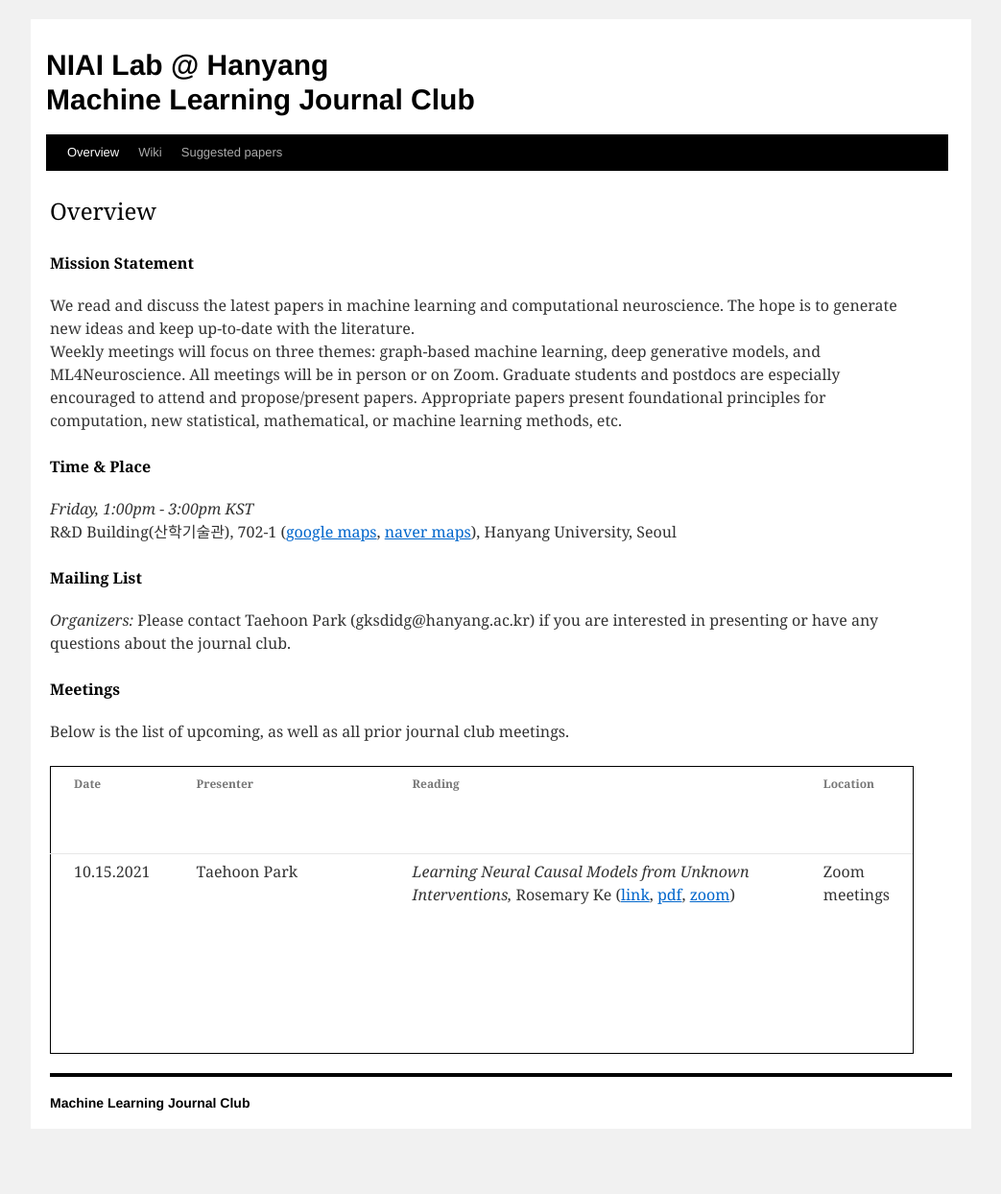
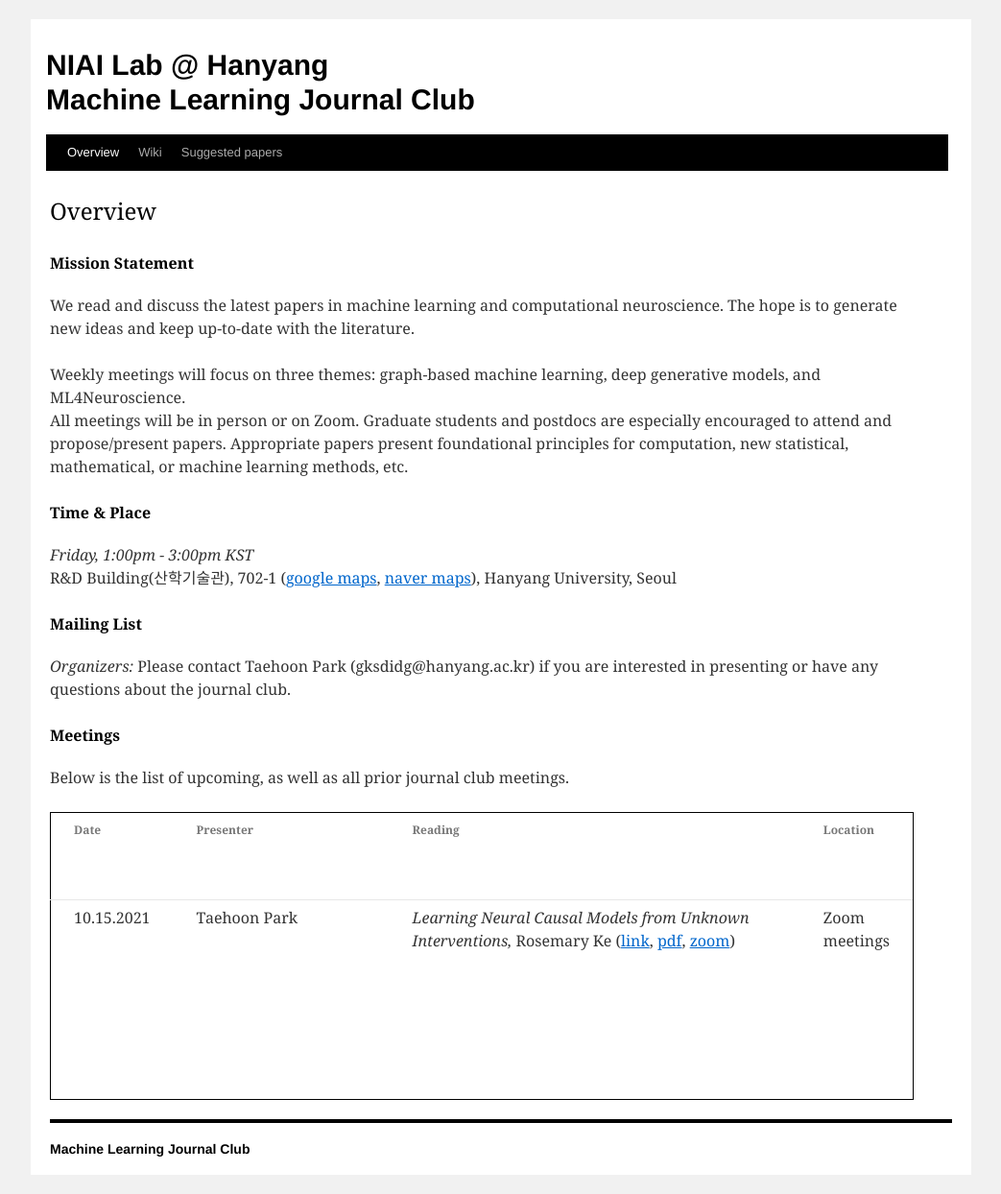
Before and after one commit to niai-lab/GraphML-JC, a Jekyll site: the page built from index.html, in a window 1280 px wide. Shown: the whole page at 96% size, without its empty margins (118-1161 px from the left). Built offline with Jekyll 4.4.1, drawn with Linux system fonts in a browser that asks for light colours; before the commit the page ends 1196 px from its top, so only the background shows below that.

Commit message:
Update index.html

```diff
--- a/index.html
+++ b/index.html
@@ -11,9 +11,9 @@ title: Machine Learning Journal Club
 
   <h4><b>Mission Statement</b></h4>
   <p>We read and discuss the latest papers in machine learning and computational neuroscience.
-    The hope is to generate new ideas and keep up-to-date with the literature.<br>
+    The hope is to generate new ideas and keep up-to-date with the literature.<br><br>
 
-    Weekly meetings will focus on three themes: graph-based machine learning, deep generative models, and ML4Neuroscience.
+    Weekly meetings will focus on three themes: graph-based machine learning, deep generative models, and ML4Neuroscience.<br>
     All meetings will be in person or on Zoom. Graduate students and postdocs are especially encouraged to attend and propose/present papers.
     Appropriate papers present foundational principles for computation, new statistical, mathematical, or machine learning methods, etc.
   </p>
```
